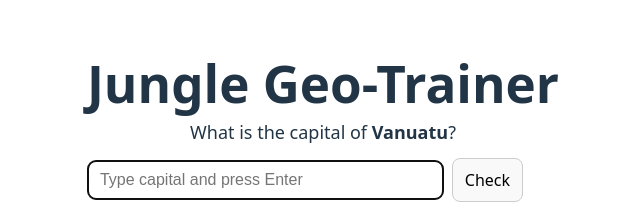
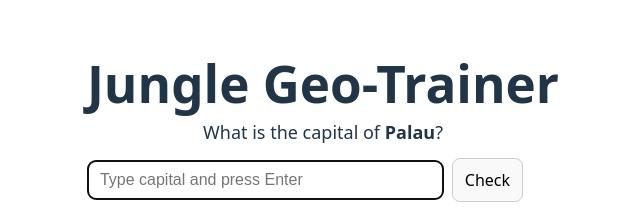
Before and after one commit to m-lawrynowicz/geo-trainer, a React (Vite) app: page / in a window 1280 px wide. Shown: the part 258-468 px from the top of the page, without its empty margins (317-957 px from the left). Built offline with nearby package versions, Linux system fonts and the light colour scheme.

Commit message:
Use shuffled deck to avoid repeats until cycle ends

```diff
--- a/src/App.jsx
+++ b/src/App.jsx
@@ -27,6 +27,16 @@ function normalize(input) {
   return s;
 }
 
+function shuffleArray(arr) {
+  const a = [...arr];
+  for (let i = a.length - 1; i > 0; i--) {
+    const j = Math.floor(Math.random() * (i + 1));
+    [a[i], a[j]] = [a[j], a[i]];
+  }
+  return a;
+}
+
+
 function pickRandomCountry(list, avoidCode) {
   if (!list?.length) return null;
   if (list.length === 1) return list[0];
@@ -44,7 +54,10 @@ function pickRandomCountry(list, avoidCode) {
 
 export default function App() {
   const data = useMemo(() => countries, []);
-  const [current, setCurrent] = useState(null);
+  const [deck, setDeck] = useState([]);      // array of country objects
+const [deckPos, setDeckPos] = useState(0); // index into deck
+
+const current = deck[deckPos] ?? null;
 
   const [answer, setAnswer] = useState("");
   const [score, setScore] = useState(0);
@@ -53,10 +66,10 @@ export default function App() {
   const [flash, setFlash] = useState(null);
 
   useEffect(() => {
-    // initial question
-    setCurrent(pickRandomCountry(data));
-  }, [data]);
-
+  const shuffled = shuffleArray(data);
+  setDeck(shuffled);
+  setDeckPos(0);
+}, [data]);
   function submitAnswer() {
     if (!current) return;
 
@@ -70,8 +83,18 @@ export default function App() {
     if (isCorrect) setScore((s) => s + 1);
 
     // Immediately move on (timed-mode friendly)
-    const next = pickRandomCountry(data, current.code);
-    setCurrent(next);
+setDeckPos((pos) => {
+  const nextPos = pos + 1;
+
+  // If we finished the deck, reshuffle and start over
+  if (nextPos >= deck.length) {
+    setDeck(shuffleArray(data));
+    return 0;
+  }
+
+  return nextPos;
+});
+
 
     // Clear input for next question
     setAnswer("");
--- a/src/data/countries.json
+++ b/src/data/countries.json
@@ -121,7 +121,7 @@
   { "country": "Paraguay", "capital": "Asunción", "code": "py", "region": "Americas" },
   { "country": "Peru", "capital": "Lima", "code": "pe", "region": "Americas" },
   { "country": "Philippines", "capital": "Manila", "code": "ph", "region": "Asia" },
-  { "country": "Poland", "capital": "Warszawa", "code": "pl", "region": "Europe" },
+  { "country": "Poland", "capital": "Warsaw", "code": "pl", "region": "Europe" },
   { "country": "Portugal", "capital": "Lisboa", "code": "pt", "region": "Europe" },
   { "country": "Qatar", "capital": "Doha", "code": "qa", "region": "Asia" },
   { "country": "Romania", "capital": "Bucuresti", "code": "ro", "region": "Europe" },
```
